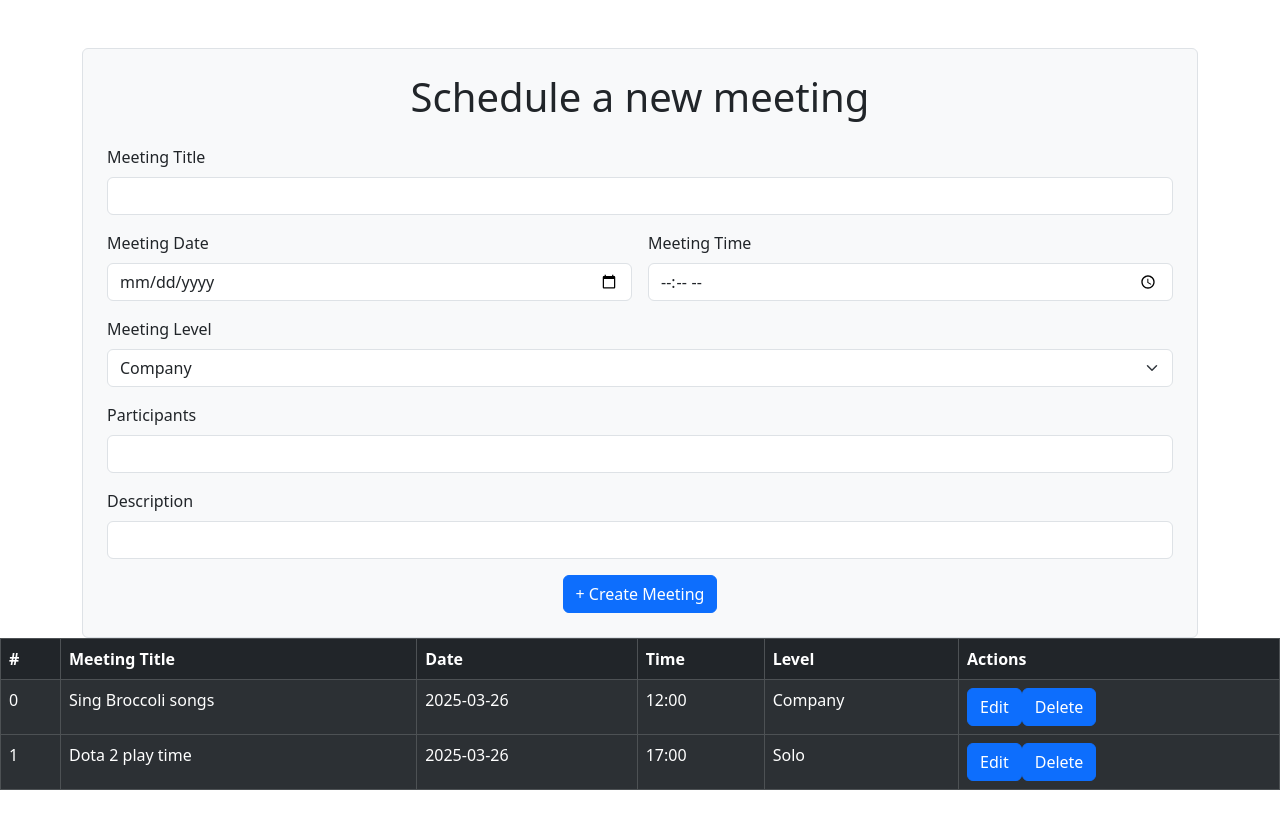
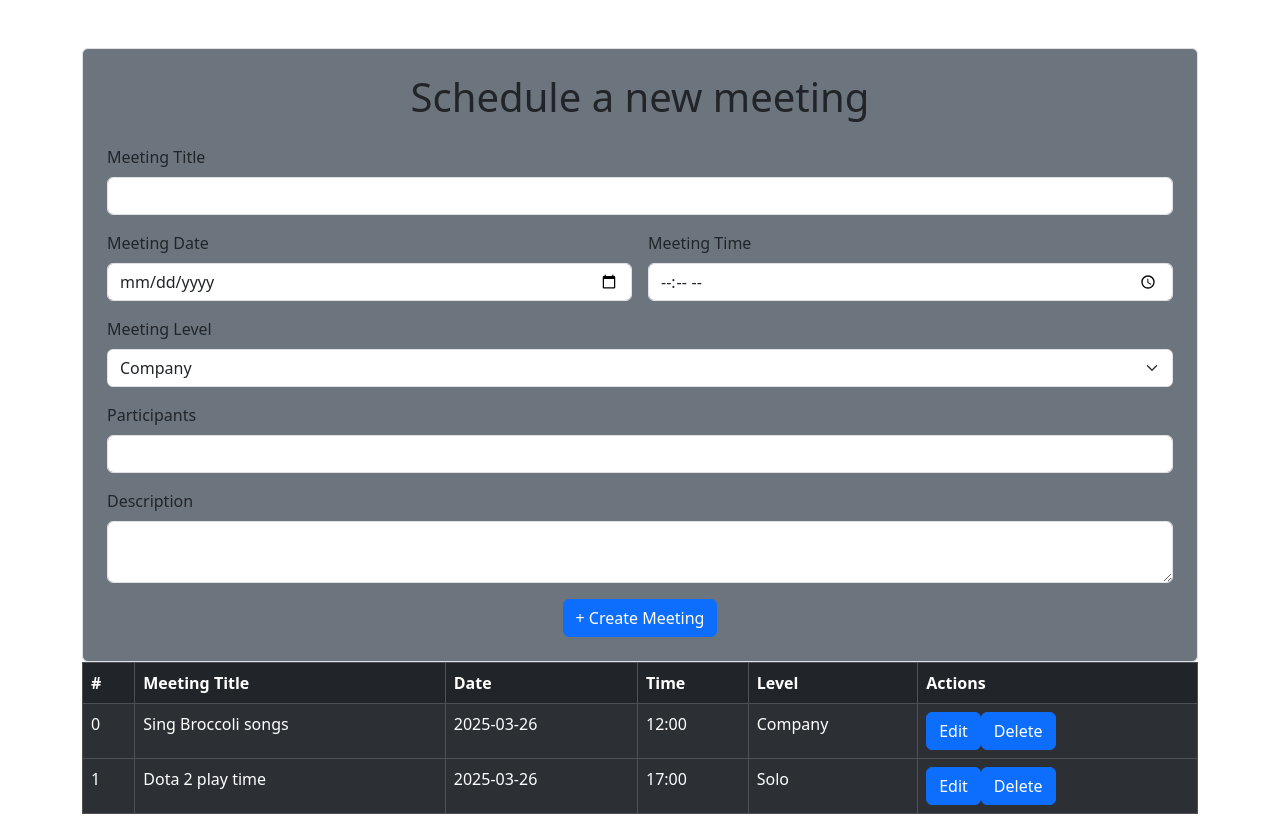
Before and after one commit to Jari1980/ReactMeetingCalendar, a React (Vite) app: page / in a window 1280 px wide. Before the commit the page ends 806 px from the top, so only its background shows below. Built offline with nearby package versions, Linux system fonts and the light colour scheme.

Commit message:
aligned for and table, description got more rows

```diff
--- a/src/components/MeetingForm.jsx
+++ b/src/components/MeetingForm.jsx
@@ -7,7 +7,7 @@
 const MeetingForm = () => {
   const { scheduledMeetings, setMeetings } = useMeetingContext();
   const [counter, setCounter] = useState(2);
-  const [input, setInput] = useState({});
+
 
   const {
     register,
@@ -19,13 +19,14 @@
     console.log("Meeting Form Data:", data);
     setMeetings([...scheduledMeetings, {id: counter, title: data.title, date: data.date, time: data.time, level: data.level, participants: data.participants, description: data.description}])
     setCounter(counter + 1)
+
     //alert("Meeting is submitted");
   };
 
 
   return (
     <div className="container mt-5 d-flex justify-content-center">
-      <div className="p-4 border rounded bg-light">
+      <div className="p-4 border rounded bg-secondary">
         <h1 className="text-center mb-4">Schedule a new meeting</h1>
         <form onSubmit={handleSubmit(onSubmit)} className="row g-3">
           <div className="col-12">
@@ -112,7 +113,7 @@
             <label htmlFor="description" className="form-label">
               Description
             </label>
-            <input
+            <textarea
               id="description"
               className={`form-control ${errors.description ? "is-invalid" : ""}`}
               {...register("description")}
--- a/src/components/MeetingsTable.jsx
+++ b/src/components/MeetingsTable.jsx
@@ -16,7 +16,7 @@
 
 
   return (
-    <div>
+    <div className="container d-flex justify-content-center">
       <Table striped bordered hover variant="dark">
         <thead>
           <tr>
```
